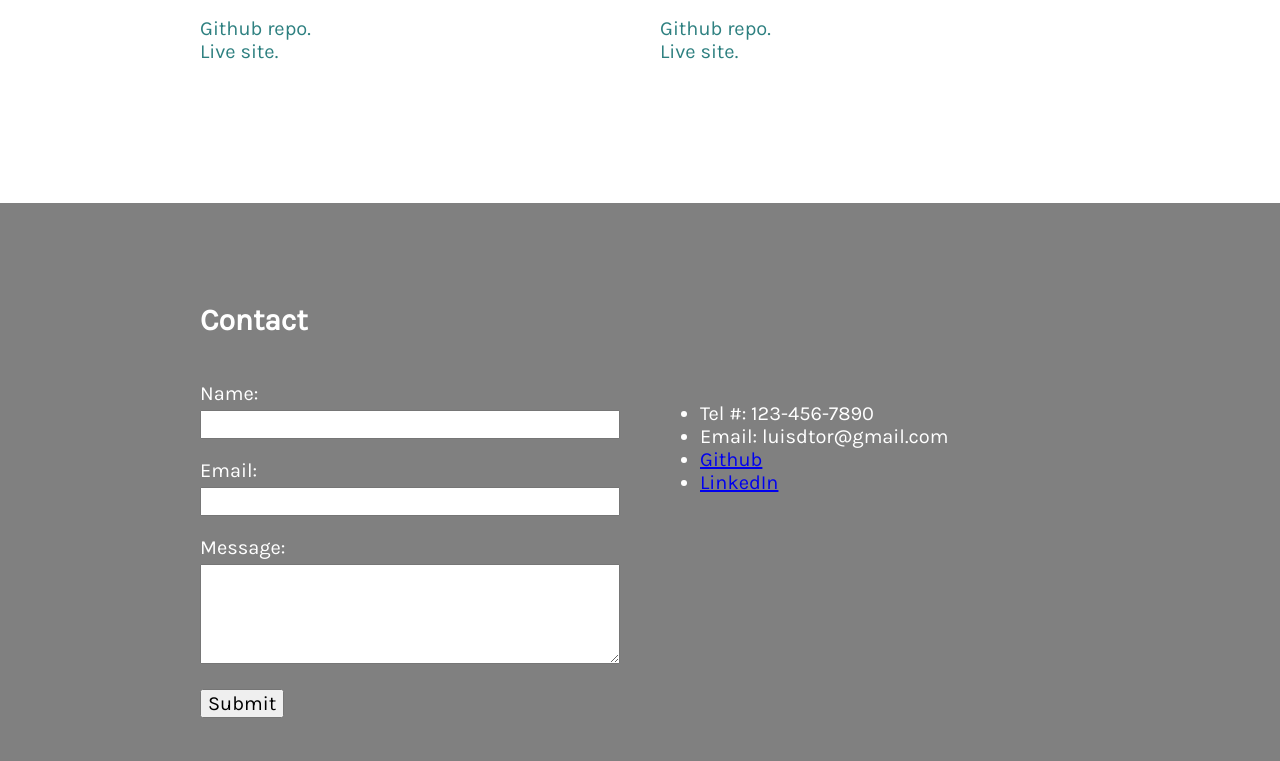
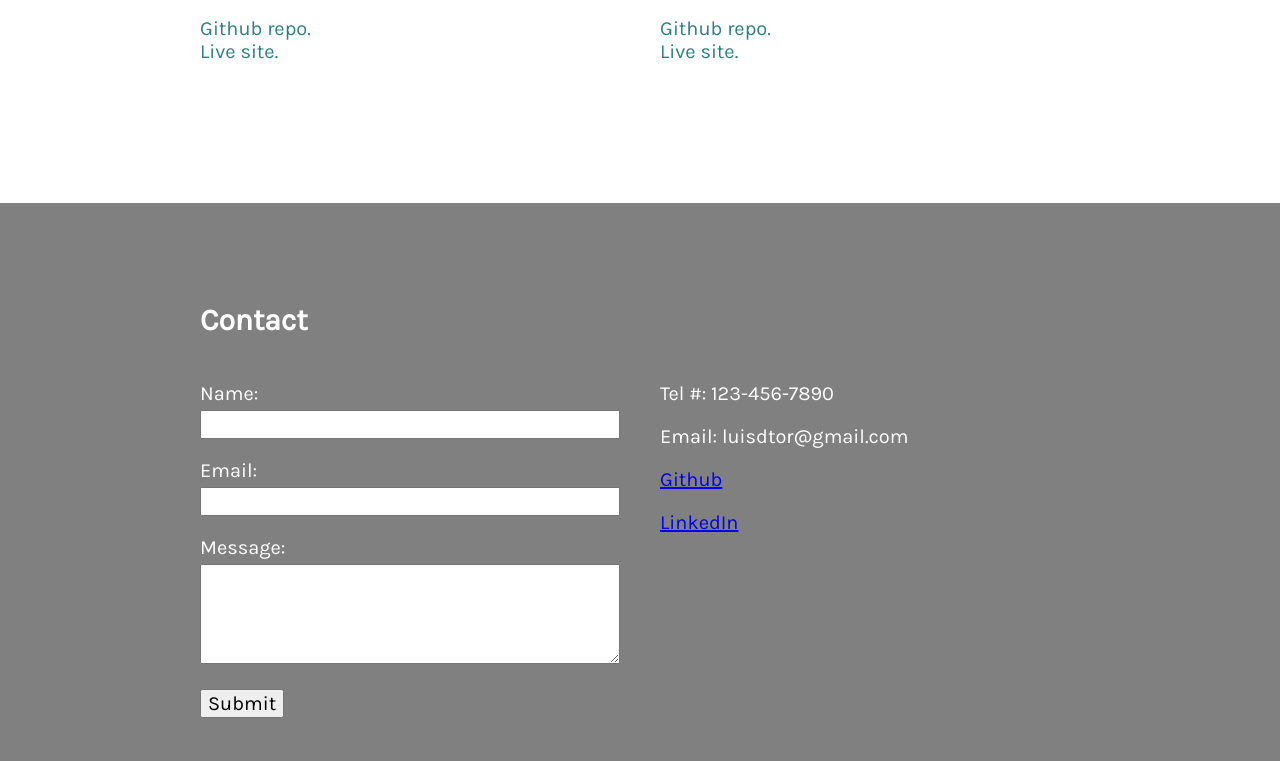
Before and after one commit to luistorres0/thinkful-portfolio, a plain HTML site: page index.html in a window 1280 px wide. Shown: the part 2811-3572 px from the top of the page. Drawn offline with nearby package versions, Linux system fonts and the light colour scheme.

Commit message:
Added styling to the links in 'Contact' section

```diff
--- a/styles.css
+++ b/styles.css
@@ -141,6 +141,16 @@ section#Contact form textarea {
   height: 100px;
 }
 
+section#Contact ul{
+  margin: 0;
+  list-style: none;
+  padding-left: 0;
+}
+
+section#Contact ul li{
+  margin-bottom: 20px;
+}
+
 @media all and (min-width: 800px) {
   main section {
     padding: 100px 200px;
```
